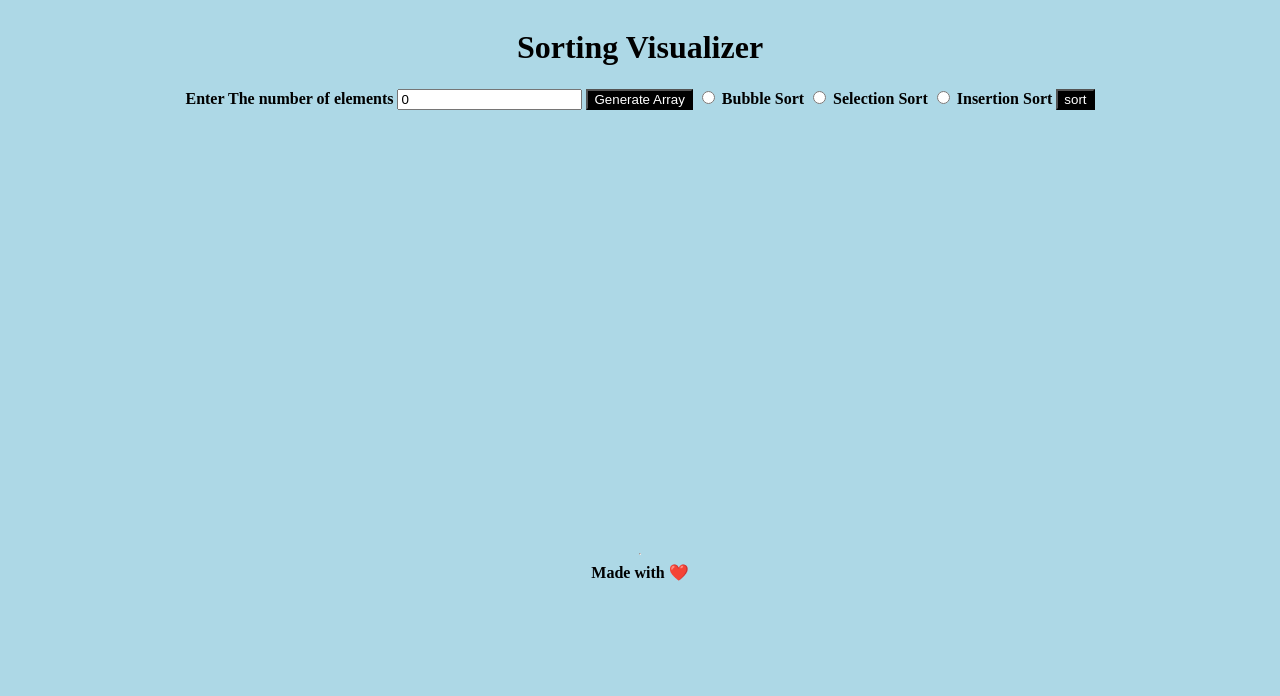
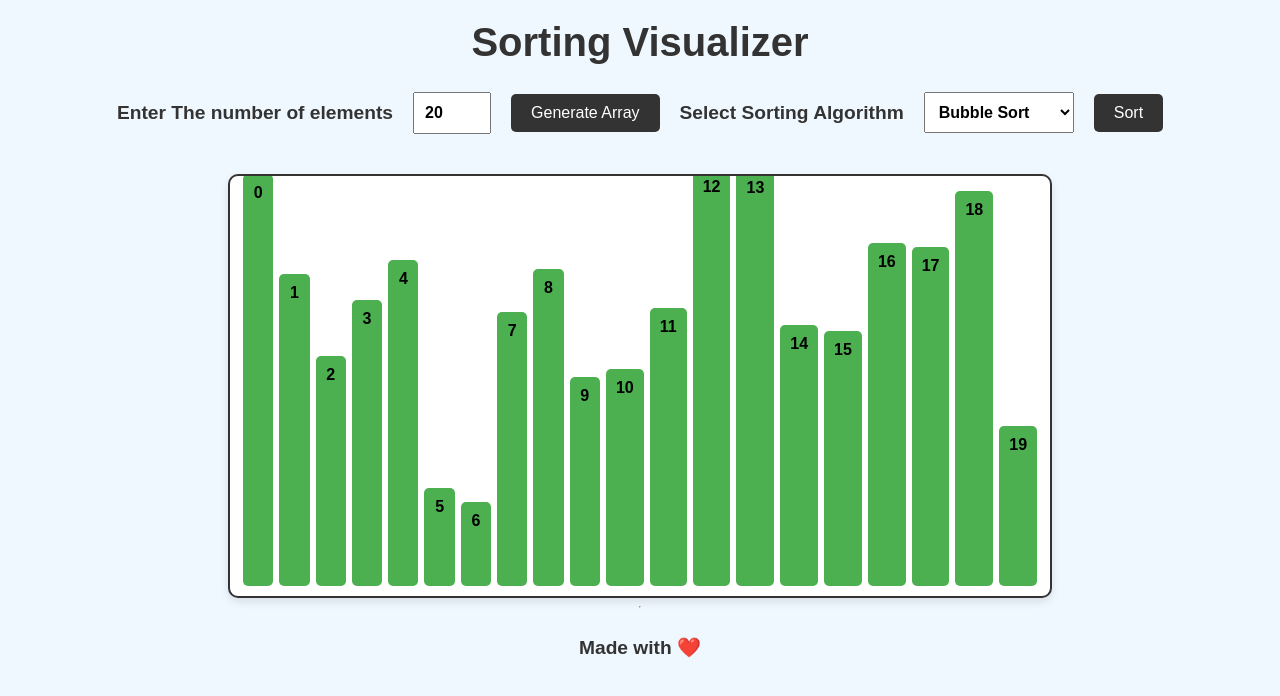
Before and after one commit to vaibhavkamade/Sorting-Visualizer, a plain HTML site: page index.html in a window 1280 px wide. Both pictures are taken after a click on the button "Generate Array". Drawn offline with Linux system fonts and the light colour scheme.

Commit message:
Styling change

```diff
--- a/index.html
+++ b/index.html
@@ -10,33 +10,26 @@
 
     <h1>Sorting Visualizer</h1>
     <div class="header">
-        <label for=""> <b> Enter The number of elements </b></label>
-        <input type="number" id="mynum" value="0">
-        <button onclick="myFunction()">Generate Array</button>
-                <!-- Add radio buttons for sorting algorithms -->
-        <label>
-    <input type="radio" name="algorithm" value="bubble"> <b>Bubble Sort</b>
-        </label>
-        <label>
-    <input type="radio" name="algorithm" value="select"> <b>Selection Sort</b>
-        </label>
-        <label>
-    <input type="radio" name="algorithm" value="insert" > <b>Insertion Sort</b>
-        </label>
+        <label for="mynum"> <b>Enter The number of elements</b></label>
+        <input type="number" id="mynum" value="20" min="0" max="20">
+        <button id="generateButton" onclick="myFunction()">Generate Array</button>
 
-        <button onclick="play()">sort</button>
+        <!-- Dropdown for sorting algorithms -->
+        <label for="algorithm"> <b>Select Sorting Algorithm</b></label>
+        <select id="algorithm">
+            <option value="bubble">Bubble Sort</option>
+            <option value="select">Selection Sort</option>
+            <option value="insert">Insertion Sort</option>
+        </select>
 
+        <button id="sortButton" onclick="play()">Sort</button>
     </div>
 
-    <div id="container">
-
-
-
-    </div>
+    <div id="container"></div>
 
     <hr>
 
-    <footer><b>Made with ❤️</b> </footer>
+    <footer><b>Made with ❤️</b></footer>
     <script src="index.js"></script>
 </body>
 </html>
--- a/index.js
+++ b/index.js
@@ -1,41 +1,35 @@
 var n;
 
-function setter(){
+function setter() {
     var ip = document.getElementById("input");
     n = ip.ariaValueMax;
-
 }
 
 function myFunction() {
-    var x = document.getElementById("mynum").value;
+    var x = parseInt(document.getElementById("mynum").value, 10);
+    if (x < 0 || x > 20) {
+        alert("Please enter a number between 0 and 20");
+        return;
+    }
     n = x;
     init();
 }
 
 
-
 const array = [];
 
-
-
-function init(){
-    for(let i = 0 ; i < n ; i++){
+function init() {
+    array.length = 0;  // Clear the array
+    for (let i = 0; i < n; i++) {
         array[i] = Math.random();
     }
     showbars();
 }
 
 
-
-// function play(){
-//     const copy = [...array];
-//     const move1 = bubbleSort(copy);
-//     animate(move1);
-// }
-
 function play() {
     const copy = [...array];
-    const selectedAlgorithm = document.querySelector('input[name="algorithm"]:checked').value;
+    const selectedAlgorithm = document.querySelector('#algorithm').value;
 
     let moves;
 
@@ -47,58 +41,59 @@ function play() {
         moves = insertionSort(copy);
     }
 
+    document.getElementById("generateButton").disabled = true;
+    document.getElementById("sortButton").disabled = true;
     animate(moves);
 }
 
-
-
-function animate(moves){
-    if(moves.length == 0){
+function animate(moves) {
+    if (moves.length === 0) {
         showbars();
+        document.getElementById("generateButton").disabled = false;
+        document.getElementById("sortButton").disabled = false;
         return;
     }
 
     const move = moves.shift();
-    const [i,j] = move.indices;
-    if(move.type == "swap"){
-        [array[i] , array[j]] = [array[j] , array[i]];
+    const [i, j] = move.indices;
+    if (move.type === "swap") {
+        [array[i], array[j]] = [array[j], array[i]];
     }
     showbars(move);
-    setTimeout(function(){
+    setTimeout(function() {
         animate(moves);
-    } , 200);
+    }, 200);
 }
 
-function bubbleSort(array){
-    const moves = []
-do{
-    var swapped = false;
-    for(let i = 1 ; i < array.length ; i++){
+function bubbleSort(array) {
+    const moves = [];
+    let swapped;
+    do {
+        swapped = false;
+        for (let i = 1; i < array.length; i++) {
             moves.push({
-            indices:[i-1,i],
-            type:"cmp"
-        })
-        if(array[i-1] > array[i]){
+                indices: [i - 1, i],
+                type: "cmp"
+            });
+            if (array[i - 1] > array[i]) {
                 swapped = true;
                 moves.push({
-                indices:[i-1,i],
-                type:"swap"
+                    indices: [i - 1, i],
+                    type: "swap"
                 });
-            [array[i-1] , array[i]] = [array[i] , array[i-1]];
+                [array[i - 1], array[i]] = [array[i], array[i - 1]];
             }
         }
-}while(swapped);
+    } while (swapped);
     return moves;
 }
 
-//selection sort function
 function selectionSort(arr) {
     const n = arr.length;
     const moves = [];
 
     for (let i = 0; i < n - 1; i++) {
         let minIndex = i;
-
 
         for (let j = i + 1; j < n; j++) {
             moves.push({
@@ -110,13 +105,11 @@ function selectionSort(arr) {
             }
         }
 
-      // Push comparison move for the selected minimum element
         moves.push({
             indices: [i, minIndex],
             type: "cmp"
         });
 
-      // Swap the minimum element with the current element
         if (minIndex !== i) {
             moves.push({
                 indices: [i, minIndex],
@@ -129,41 +122,47 @@ function selectionSort(arr) {
     return moves;
 }
 
-//insertion sort function
-function insertionSort(arr){
-
-    const n=arr.length;
-    const moves=[];
-    for(let i=1;i<n;i++){
-        let key=arr[i]
-        let j=i-1;
-        for(;j>=0 && arr[j]>key;j--){
-
+function insertionSort(arr) {
+    const n = arr.length;
+    const moves = [];
+    for (let i = 1; i < n; i++) {
+        let key = arr[i];
+        let j = i - 1;
+        while (j >= 0 && arr[j] > key) {
             moves.push({
-            indices:[j+1,j],
-            type:"swap"
-           })
-           arr[j+1]=arr[j];
+                indices: [j + 1, j],
+                type: "cmp"
+            });
+            arr[j + 1] = arr[j];
+            moves.push({
+                indices: [j + 1, j],
+                type: "swap"
+            });
+            j = j - 1;
         }
-
-        arr[j+1]=key;
+        arr[j + 1] = key;
+        moves.push({
+            indices: [j + 1, i],
+            type: "cmp"
+        });
     }
-
     return moves;
 }
 
-//showbars function
-function showbars(move){
+function showbars(move) {
+    const container = document.getElementById('container');
     container.innerHTML = "";
-for(let i = 0; i < array.length ; i++){
+    const barWidth = (container.clientWidth - (n * 6)) / n; // Calculate bar width dynamically
+    for (let i = 0; i < array.length; i++) {
         const bar = document.createElement("div");
+        bar.innerHTML = i; // Add index to the bar
         bar.style.height = array[i] * 100 + "%";
+        bar.style.width = barWidth + "px"; // Set width dynamically
         bar.classList.add("bar");
 
-    if( move && move.indices.includes(i)){
-        bar.style.backgroundColor = (move.type == "swap"?"red":"blue" );
+        if (move && move.indices.includes(i)) {
+            bar.style.backgroundColor = move.type === "swap" ? "red" : "blue";
         }
         container.appendChild(bar);
-
     }
 }
--- a/styles.css
+++ b/styles.css
@@ -1,25 +1,102 @@
-body{
-    background-color: lightblue;
+body {
+    background-color: #f0f8ff; /* Light Alice Blue background */
     display: flex;
     align-items: center;
     flex-direction: column;
+    font-family: Arial, sans-serif; /* Modern and clean font */
+    margin: 0;
+    padding: 0;
 }
-#container{
+
+h1 {
+    color: #333; /* Dark grey color for the heading */
+    margin-top: 20px;
+    font-size: 2.5rem;
+}
+
+.header {
+    display: flex;
+    align-items: center;
+    margin-bottom: 20px;
+    gap: 20px;
+}
+
+#container {
     height: 400px;
+    width: 80vw; /* Responsive width */
+    max-width: 800px; /* Max width for large screens */
     display: flex;
     align-items: flex-end;
-    /* border:solid black 2px; */
-    background-color: white;
-    margin-top: 35px;
+    background-color: #ffffff; /* White background for the bars */
+    border-radius: 10px; /* Rounded corners for container */
+    border: 2px solid #333; /* Dark border */
+    box-shadow: 0 4px 8px rgba(0, 0, 0, 0.1); /* Soft shadow for 3D effect */
+    margin-top: 20px;
+    padding: 10px;
+    overflow: hidden; /* Prevent bars from overflowing */
+}
+
+.bar {
+    background-color: #4caf50; /* Modern green for bars */
+    margin: 0 3px; /* Spacing between bars */
+    border-radius: 5px; /* Rounded corners for bars */
+    transition: background-color 0.3s ease; /* Smooth transition for color changes */
+    text-align: center; /* Center the text inside the bar */
+    color: #fff; /* White color for text */
+    font-weight: bold; /* Bold text */
+    color: black;
+    padding: 10px;
+}
+
+.bar.swap {
+    background-color: #f44336; /* Red color for swaps */
+}
+
+.bar.compare {
+    background-color: #ffeb3b; /* Yellow color for comparisons */
+}
+
+button {
+    color: #fff;
+    background-color: #333; /* Dark background for buttons */
+    padding: 10px 20px;
+    font-size: 1rem;
+    border-radius: 5px;
+    border: none;
+    cursor: pointer;
+    transition: background-color 0.3s ease, transform 0.3s ease; /* Smooth transition for hover effects */
+}
+
+button:hover {
+    background-color: #555; /* Slightly lighter background on hover */
+    transform: scale(1.05); /* Slightly scale up button on hover */
+}
+
+button:disabled {
+    background-color: #999; /* Grey background for disabled state */
+    cursor: not-allowed;
+}
+
+b {
+    font-size: 1.2rem; /* Slightly larger text */
+    color: #333; /* Dark grey for emphasis */
+}
+
+footer {
+    margin-top: 20px;
+    font-size: 1rem;
+    color: #555; /* Slightly lighter grey for footer */
+}
+
+#algorithm{
+    padding: 10px;
+    font-size: medium;
+    font-weight: 700;
 }
 
 
-.bar{
-    background-color: black;
-    width: 20px;
-    margin: 2px;
+#mynum{
+    padding: 10px;
+    font-size: medium;
+    font-weight: 800;
 }
-button{
-    color:white;
-    background-color: black;
-}
```
Lines whose indentation alone changed are shown as unchanged.
